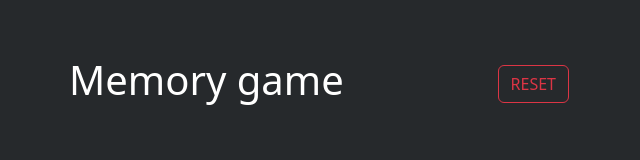
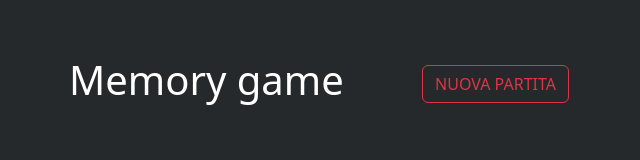
Before and after one commit to matteo-d-antonio/memory-game-angular, an Angular app: page / in a window 1280 px wide. Shown: the top 160 px of the page, without its empty margins (321-961 px from the left). Built offline with nearby package versions, Linux system fonts and the light colour scheme.

Commit message:
modifiche allo stile

```diff
--- a/src/app/app.ts
+++ b/src/app/app.ts
@@ -9,7 +9,7 @@ import { CommonModule } from '@angular/common';
   <div>
     <div class="container" style="font-size:40px">
       <span class="title" >Memory game</span>
-      <span><button class="btn btn-outline-danger" (click)="shuffleCards()">RESET</button></span>
+      <span><button class="btn btn-outline-danger" (click)="shuffleCards()">NUOVA PARTITA</button></span>
     </div>
 
     <div class="card-container">
```
